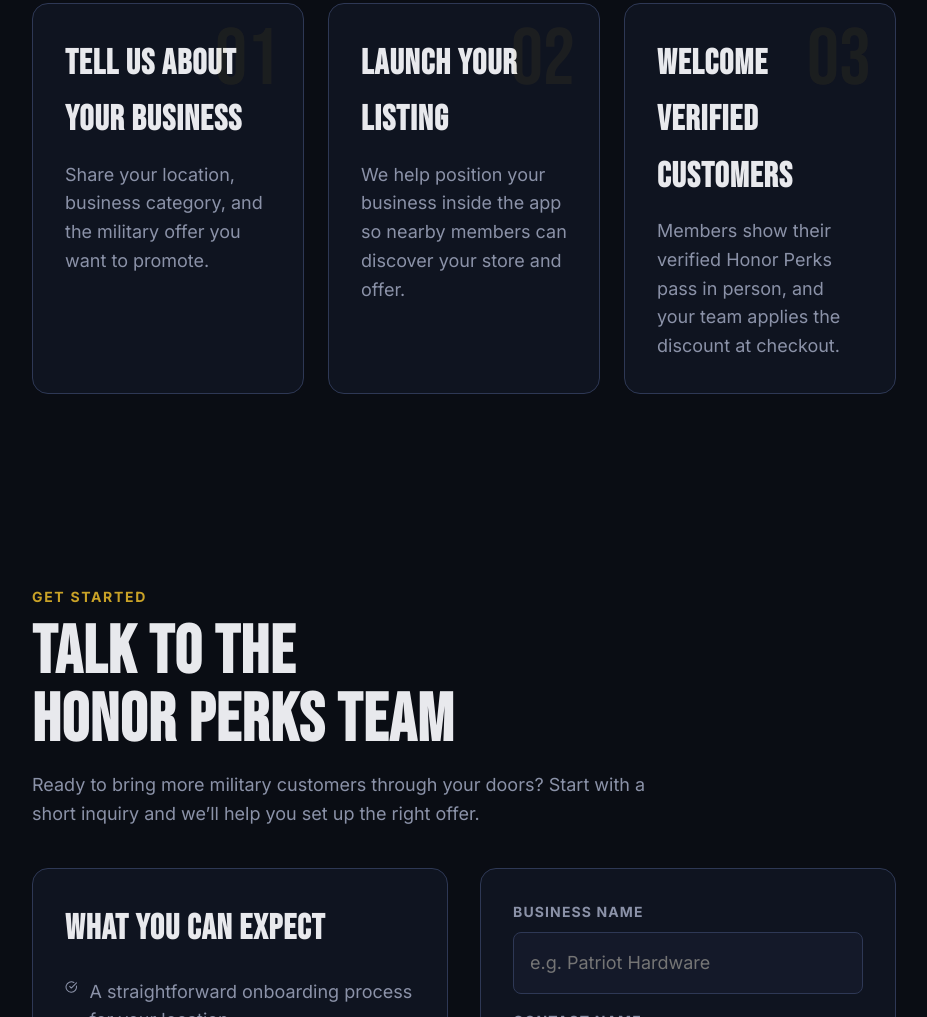
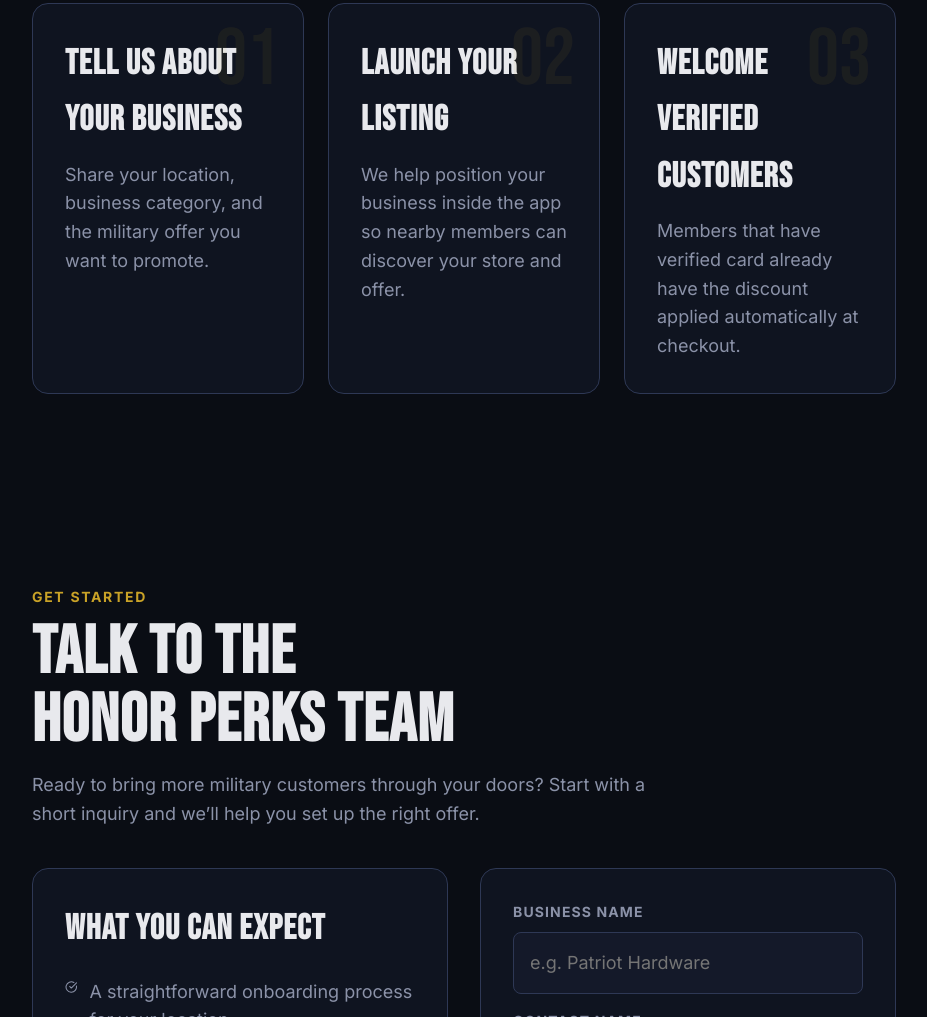
Before and after one commit to honorperks-commits/HonorPerks-website, a plain HTML site: page Partnership.html in a window 1280 px wide. Shown: the part 2554-3571 px from the top of the page, without its empty margins (176-1103 px from the left). Drawn offline with nearby package versions, Linux system fonts and the light colour scheme.

Commit message:
Update Partnership.html

```diff
--- a/Partnership.html
+++ b/Partnership.html
@@ -128,7 +128,7 @@
           </article>
           <article class="step" data-step="03">
             <h3>Welcome Verified Customers</h3>
-            <p>Members show their verified Honor Perks pass in person, and your team applies the discount at checkout.</p>
+            <p>Members that have verified card already have the discount applied automatically at checkout.</p>
           </article>
         </div>
       </div>
```
